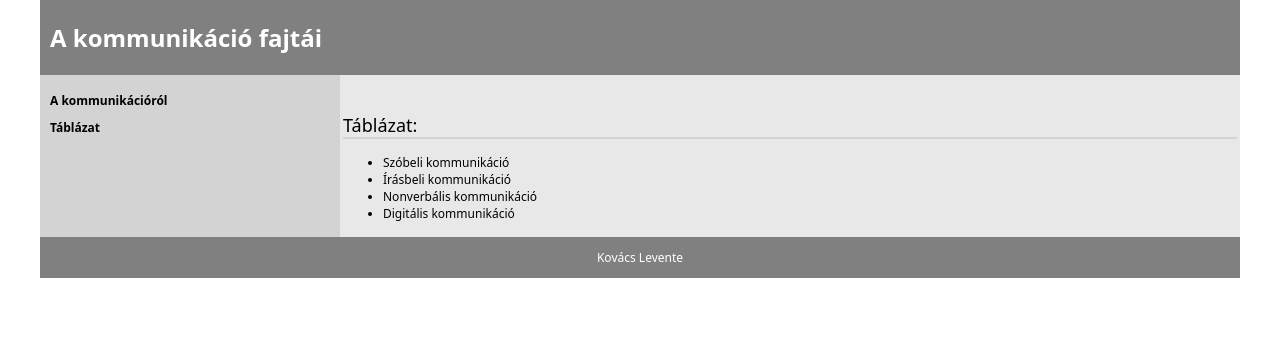
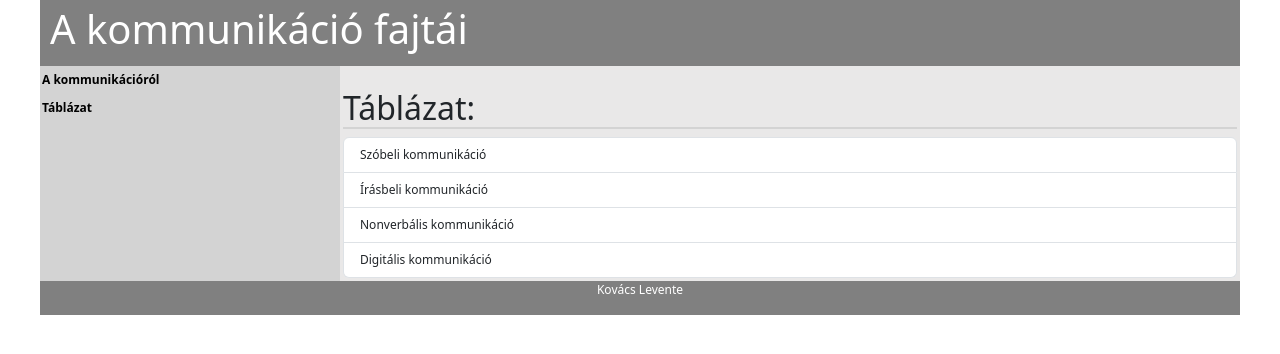
Before and after one commit to Levi3900/kovacs_levente_dolgozat, a plain HTML site: page tablazat.html in a window 1280 px wide. Drawn offline with nearby package versions, Linux system fonts and the light colour scheme.

Commit message:
bootstrap kesz

```diff
--- a/stilus.css
+++ b/stilus.css
@@ -4,8 +4,8 @@
 
 body {
     background-color: white;
-    font-family: system-ui, -apple-system, BlinkMacSystemFont, 'Segoe UI', Roboto, Oxygen, Ubuntu, Cantarell, 'Open Sans', 'Helvetica Neue', sans-serif;
-    font-size: 12px;
+    font-family: system-ui, -apple-system, BlinkMacSystemFont, 'Segoe UI', Roboto, Oxygen, Ubuntu, Cantarell, 'Open Sans', 'Helvetica Neue', sans-serif !important;
+    font-size: 12px !important;
     color: black;
     text-align: justify;
     margin: 0;
@@ -35,7 +35,7 @@ nav {
 
 nav li {
     list-style: none;
-    padding: 5px 10px;
+    padding: 5px 10px ;
     margin-left: -40px;
 }
 
@@ -44,9 +44,9 @@ nav li:hover {
 }
 
 a {
-    text-decoration: none;
-    color: black;
-    font-weight: bold;
+    text-decoration: none !important;
+    color: black !important;
+    font-weight: bold !important;
 }
 
 
@@ -73,13 +73,13 @@ footer {
 
 h1 {
     padding: 5px 10px;
-    color: white;
+    color: white !important;
 }
 
 h2 {
-    font-weight: 300;
-    border-bottom: lightgray 2px solid;
-    padding-top: 20px;
+    font-weight: 300 !important;
+    border-bottom: lightgray 2px solid !important;
+    padding-top: 20px !important;
 }
 
 img {
--- a/tablazat.html
+++ b/tablazat.html
@@ -6,6 +6,11 @@
     <meta name="keywords" content="asszertív, passzív, agresszív">
     <meta name="description" content="lorem">
     <link rel="stylesheet" href="stilus.css">
+    <!-- Latest compiled and minified CSS -->
+    <link href="https://cdn.jsdelivr.net/npm/bootstrap@5.3.8/dist/css/bootstrap.min.css" rel="stylesheet">
+
+    <!-- Latest compiled JavaScript -->
+    <script src="https://cdn.jsdelivr.net/npm/bootstrap@5.3.8/dist/js/bootstrap.bundle.min.js"></script>
     <title>Kovács Levente</title>
 </head>
 <body>
@@ -25,11 +30,11 @@
         </nav>
         <article>
             <h2>Táblázat:</h2>
-            <ul>
-                <li>Szóbeli kommunikáció</li>
-                <li>Írásbeli kommunikáció</li>
-                <li>Nonverbális kommunikáció</li>
-                <li>Digitális kommunikáció</li>
+            <ul class="list-group">
+                <li class="list-group-item">Szóbeli kommunikáció</li>
+                <li class="list-group-item">Írásbeli kommunikáció</li>
+                <li class="list-group-item">Nonverbális kommunikáció</li>
+                <li class="list-group-item">Digitális kommunikáció</li>
             </ul>
         </article>
         <footer>
```
